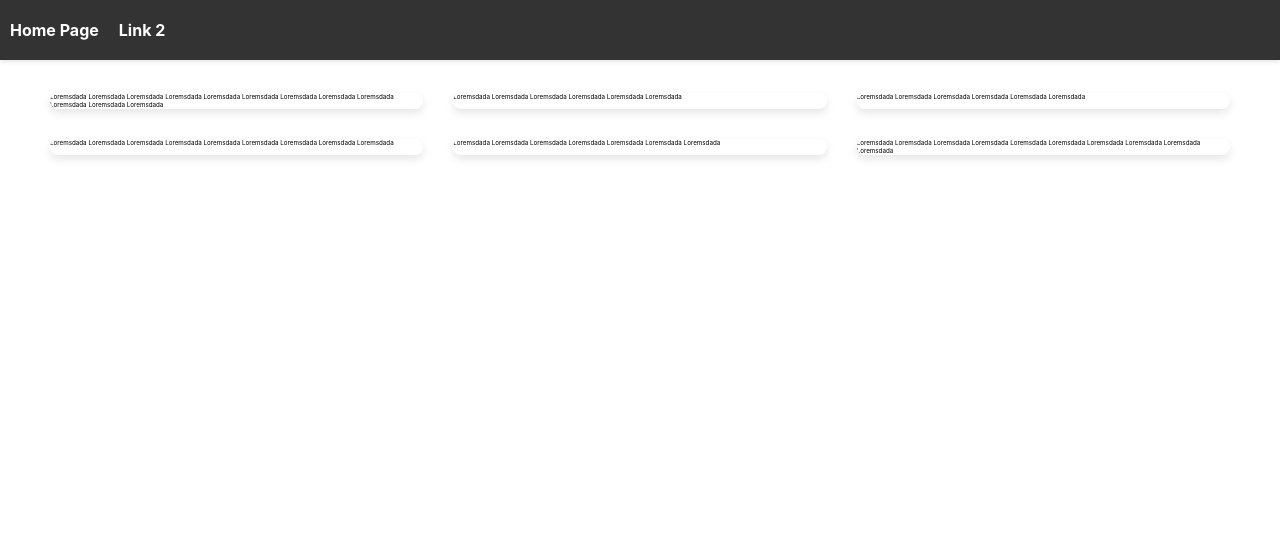
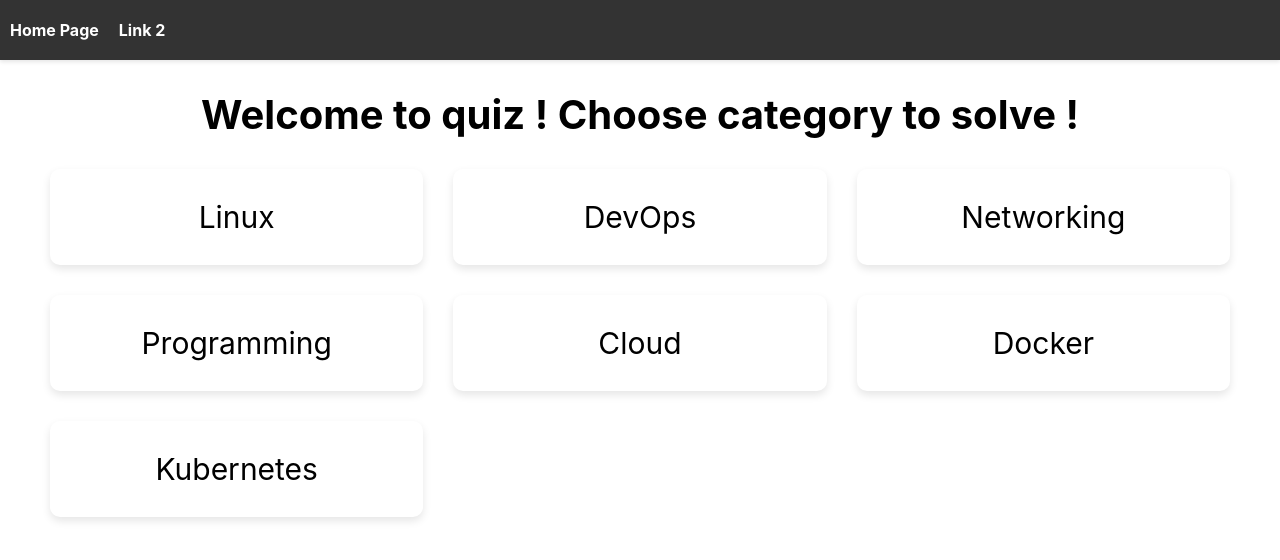
Before and after one commit to lemurrs/Quiz, a React app: page / in a window 1280 px wide. Shown: the top 560 px of the page. Built offline with nearby package versions, Linux system fonts and the light colour scheme; no server answers.

Commit message:
add homepage

```diff
--- a/src/Pages/QuizPage/QuizPage.module.scss
+++ b/src/Pages/QuizPage/QuizPage.module.scss
@@ -1,14 +1,16 @@
 
-.grid {
-  display: grid;
-  grid-template-columns: repeat(auto-fit, minmax(300px, 1fr));
-  grid-gap: 30px;
+.QuizPage{
   margin-top: 6rem;
-  padding: 1rem;
-}
-
-.card {
-  box-shadow: 0 4px 8px rgba(0, 0, 0, 0.1);
-  border-radius: 10px;
-  overflow: hidden;
-}
+  text-align: center;
+  font-size: 2rem;
+  &__grid{
+    display: grid;
+    grid-template-columns: repeat(auto-fit, minmax(300px, 1fr));
+    grid-gap: 30px;
+    padding: 0 1rem 1rem 1rem
+  }
+  &>h1{
+    margin: 0;
+    padding: 3rem 0;
+  }
+  }
--- a/src/Pages/QuizPage/QuizPage.tsx
+++ b/src/Pages/QuizPage/QuizPage.tsx
@@ -1,36 +1,20 @@
 import React from "react";
 import c from './QuizPage.module.scss'
 import {useGetAllQuestionsQuery} from "../../store/api/questions";
+import QuizCategoryCard from "../../components/QuizCategoryCard/QuizCategoryCard";
 
 
 const QuizPage=()=>{
-
+    const categories=['Linux','DevOps','Networking','Programming ','Cloud','Docker','Kubernetes']
     const {data, error} = useGetAllQuestionsQuery('2')
     console.log(data)
 
-    return (<>
-            <h1>qUiz page</h1>
-        <div className={c.grid}>
-            <div className={c.card}>
-                Loremsdada  Loremsdada  Loremsdada  Loremsdada  Loremsdada  Loremsdada  Loremsdada  Loremsdada  Loremsdada  Loremsdada  Loremsdada  Loremsdada
-            </div>
-            <div className={c.card}>
-                Loremsdada  Loremsdada  Loremsdada  Loremsdada  Loremsdada  Loremsdada
-            </div>
-            <div className={c.card}>
-                Loremsdada  Loremsdada  Loremsdada  Loremsdada  Loremsdada  Loremsdada
-            </div>
-            <div className={c.card}>
-                Loremsdada  Loremsdada  Loremsdada  Loremsdada  Loremsdada  Loremsdada  Loremsdada  Loremsdada  Loremsdada
-            </div>
-            <div className={c.card}>
-                Loremsdada  Loremsdada  Loremsdada  Loremsdada  Loremsdada  Loremsdada  Loremsdada
-            </div>
-            <div className={c.card}>
-                Loremsdada  Loremsdada  Loremsdada  Loremsdada  Loremsdada  Loremsdada  Loremsdada  Loremsdada  Loremsdada  Loremsdada
-            </div>
+    return (<div className={c.QuizPage}>
+            <h1>Welcome to quiz ! Choose category to solve ! </h1>
+        <div className={c.QuizPage__grid}>
+            {categories.map(category=><QuizCategoryCard category={category}/>)}
         </div>
-    </>
+    </div>
 
     )
 }
--- a/src/components/QuizCategoryCard/QuizCategoryCard.module.scss
+++ b/src/components/QuizCategoryCard/QuizCategoryCard.module.scss
@@ -0,0 +1,13 @@
+.CategoryCard {
+  box-shadow: 0 4px 8px rgba(0, 0, 0, 0.1);
+  border-radius: 10px;
+  overflow: hidden;
+  text-align: center;
+  font-size: 3rem;
+  transition: all 0.2s;
+  &:hover{
+    transform: scale(1.1);
+    background: #ffffff;
+  }
+
+}
--- a/src/components/QuizCategoryCard/QuizCategoryCard.tsx
+++ b/src/components/QuizCategoryCard/QuizCategoryCard.tsx
@@ -1 +1,11 @@
-import
+import React from "react";
+import c from './QuizCategoryCard.module.scss'
+const QuizCategoryCard = ({category}: { category: string }) => {
+    return (
+        <div className={c.CategoryCard}>
+            <p>
+                {category}
+            </p>
+        </div>)
+}
+export default React.memo(QuizCategoryCard)
```
